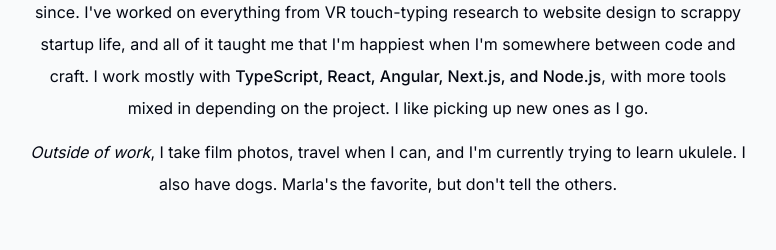
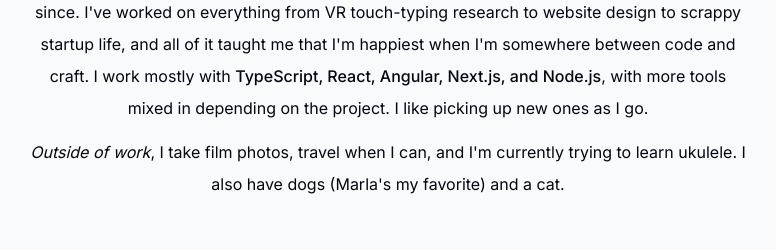
Before and after one commit to gailrayla/Portfolio, a Next.js app: page / in a window 1280 px wide. Shown: the part 960-1210 px from the top of the page, without its empty margins (252-1028 px from the left). Built offline with nearby package versions, Linux system fonts and the light colour scheme; no server answers.

Commit message:
Update about me text

```diff
--- a/components/about-me.tsx
+++ b/components/about-me.tsx
@@ -34,8 +34,7 @@
       <p>
         <span className="italic">Outside of work</span>, I take film photos,
         travel when I can, and I&apos;m currently trying to learn ukulele. I
-        also have dogs. Marla&apos;s the favorite, but don&apos;t tell the
-        others.
+        also have dogs (Marla&apos;s my favorite) and a cat.
       </p>
     </motion.section>
   );
```
